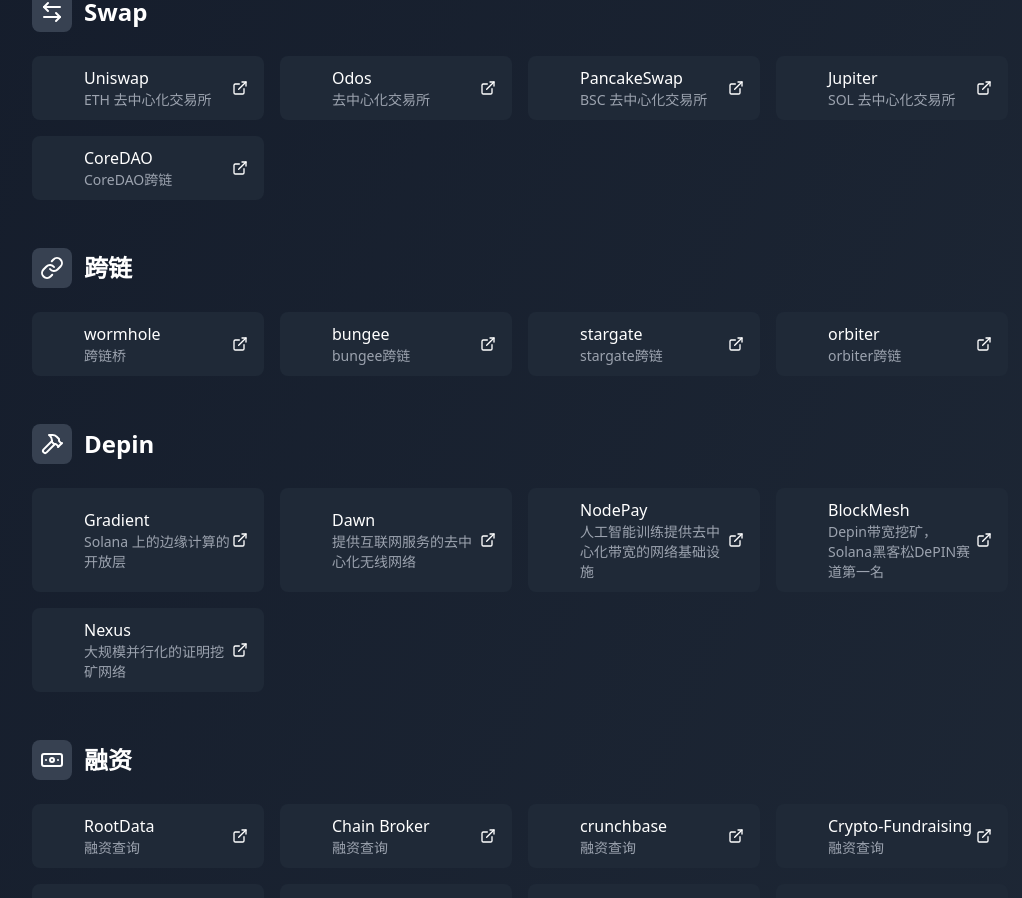
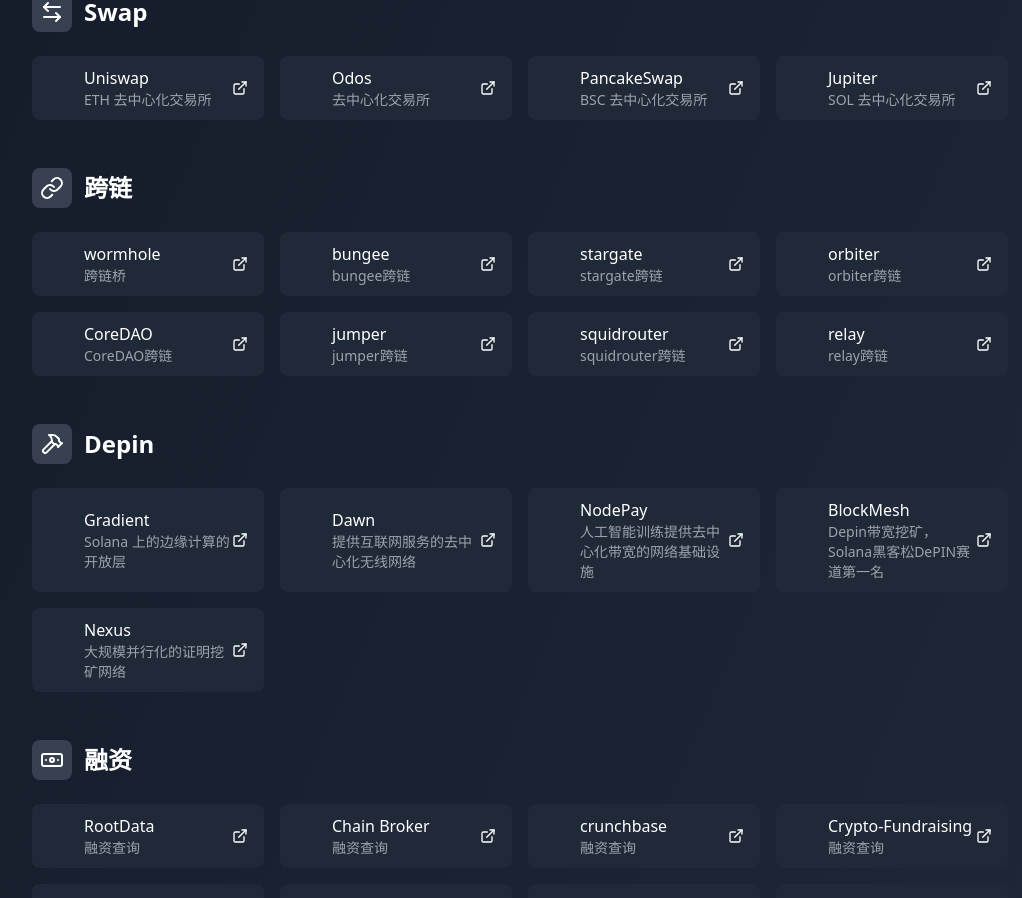
Before and after one commit to hellothread/chainnav, a React (Vite) app: page / in a window 1280 px wide. Shown: the part 1280-2178 px from the top of the page, without its empty margins (248-1270 px from the left). Built offline with nearby package versions, Linux system fonts and the light colour scheme; the HTML template or start-up script is replaced by a standard one.

Commit message:
add link

```diff
--- a/src/data/dataLink.jsx
+++ b/src/data/dataLink.jsx
@@ -80,11 +80,6 @@
     name: 'Jupiter',
     url: 'https://jup.ag/swap',
     description: 'SOL 去中心化交易所'
-  },
-  {
-    name: 'CoreDAO',
-    url: 'https://bridge.coredao.org/bridge',
-    description: 'CoreDAO跨链'
   }
 ];
 //跨链
@@ -108,6 +103,26 @@
     name: 'orbiter',
     url: 'https://www.orbiter.finance/',
     description: 'orbiter跨链'
+  },
+  {
+    name: 'CoreDAO',
+    url: 'https://bridge.coredao.org/bridge',
+    description: 'CoreDAO跨链'
+  },
+  {
+    name: 'jumper',
+    url: 'https://jumper.exchange/zh/',
+    description: 'jumper跨链'
+  },
+  {
+    name: 'squidrouter',
+    url: 'https://app.squidrouter.com/',
+    description: 'squidrouter跨链'
+  },
+  {
+    name: 'relay',
+    url: 'https://relay.link/bridge',
+    description: 'relay跨链'
   }
 ]
 
```
